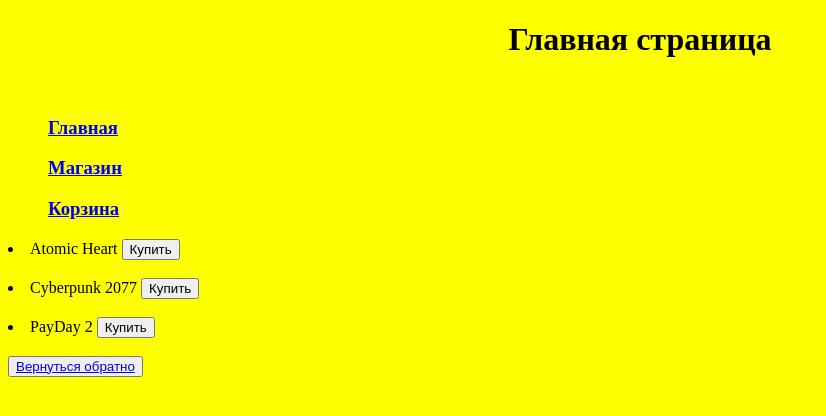
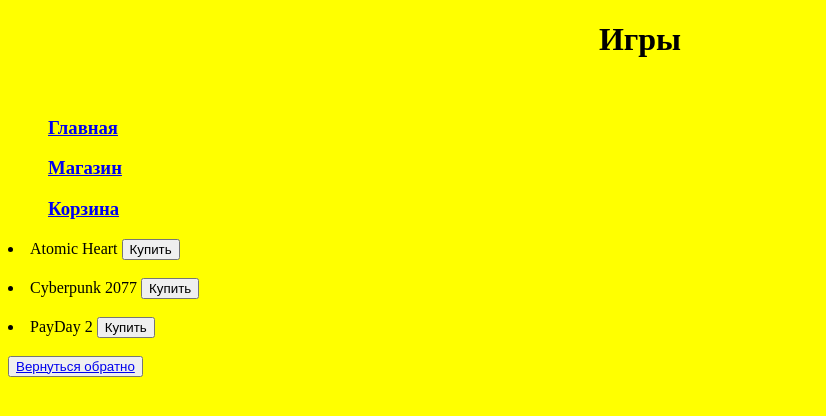
Before and after one commit to AnastasiyaV91/module_18_4, a Django app: page /platform/games/ in a window 1280 px wide. Shown: the top 416 px of the page, without its empty margins (0-826 px from the left). Run offline with Django 4.2, Linux system fonts and the light colour scheme.

Commit message:
Update games.html

```diff
--- a/UrbanDjango/templates/fourth_task/games.html
+++ b/UrbanDjango/templates/fourth_task/games.html
@@ -1,5 +1,6 @@
 {% extends "fourth_task/menu.html" %}
 {% block title %}Games{% endblock %}
+{% block pagename %}<h1>Игры</h1>{% endblock %}
 {% block content %}
     <li>{{games.0}}   <button>Купить</button></li><br>
     <li>{{games.1}}   <button>Купить</button></li><br>
```
